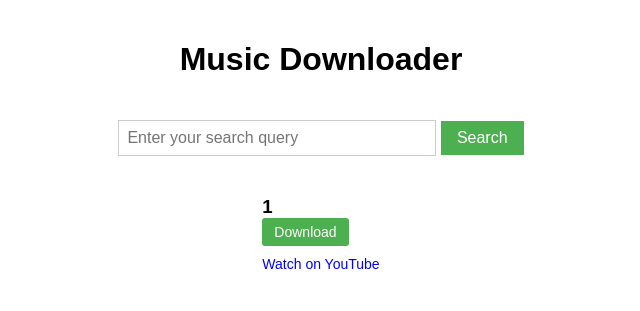
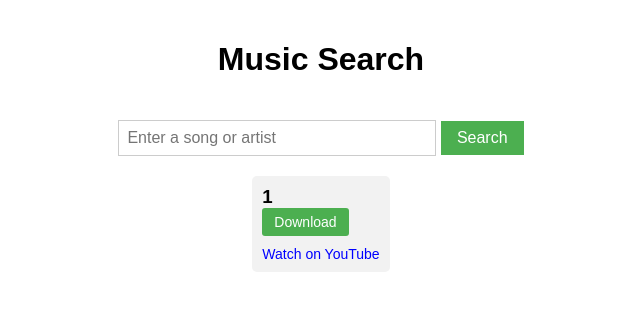
Before and after one commit to PeterPark07/MusicWebapp, a Flask app: template templates/index.html in a window 1280 px wide. Shown: the top 311 px of the page, without its empty margins (319-959 px from the left). Run offline with Flask 3, Linux system fonts and the light colour scheme; the template is opened without the code that fills it: most values are stand-ins (such as "Sample title", 1, 10 or a date in 2020).

Commit message:
Update index.html

```diff
--- a/templates/index.html
+++ b/templates/index.html
@@ -1,34 +1,27 @@
 <!DOCTYPE html>
 <html>
 <head>
-    <title>Music Downloader</title>
-    <link rel="stylesheet" type="text/css" href="{{ url_for('static', filename='css/main.css') }}">
+    <title>Music Search</title>
+    <link rel="stylesheet" href="{{ url_for('static', filename='css/main.css') }}">
 </head>
 <body>
-    <h1>Music Downloader</h1>
-
+    <h1>Music Search</h1>
     <div class="search-form">
         <form method="POST" action="/">
-            <input type="text" name="search_query" placeholder="Enter your search query">
+            <input type="text" name="search_query" placeholder="Enter a song or artist">
             <button type="submit">Search</button>
         </form>
     </div>
-
     <div class="music-results">
-        {% if music_result is not none %}
-            {% for result in music_result %}
-                <div class="track single">
-                    <h3>{{ result[0] }}</h3>
-                    <div class="links">
-                        <a href="/download?url={{ result[1] }}" class="download-btn">Download</a>
-                        <a href="{{ result[1] }}" target="_blank" class="youtube-link">Watch on YouTube</a>
-                    </div>
+        {% if music_result %}
+            {% for track in music_result %}
+                <div class="track">
+                    <h3>{{ track[0] }}</h3>
+                    <a class="download-btn" href="{{ url_for('download', url=track[1]) }}">Download</a>
+                    <a class="youtube-link" href="{{ track[1] }}" target="_blank">Watch on YouTube</a>
                 </div>
             {% endfor %}
-        {% elif request.method == 'POST' %}
-            <p>No results found for that query.</p>
         {% endif %}
     </div>
-
 </body>
 </html>
```
